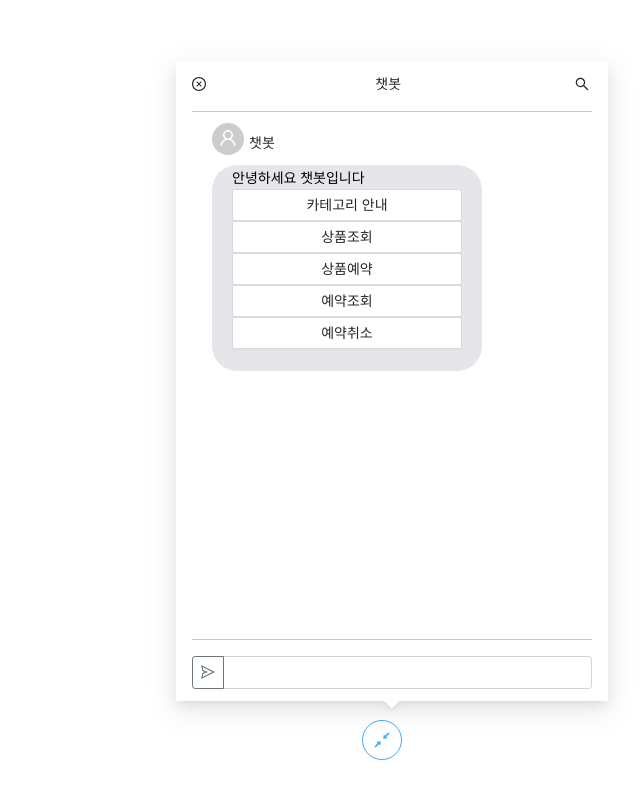
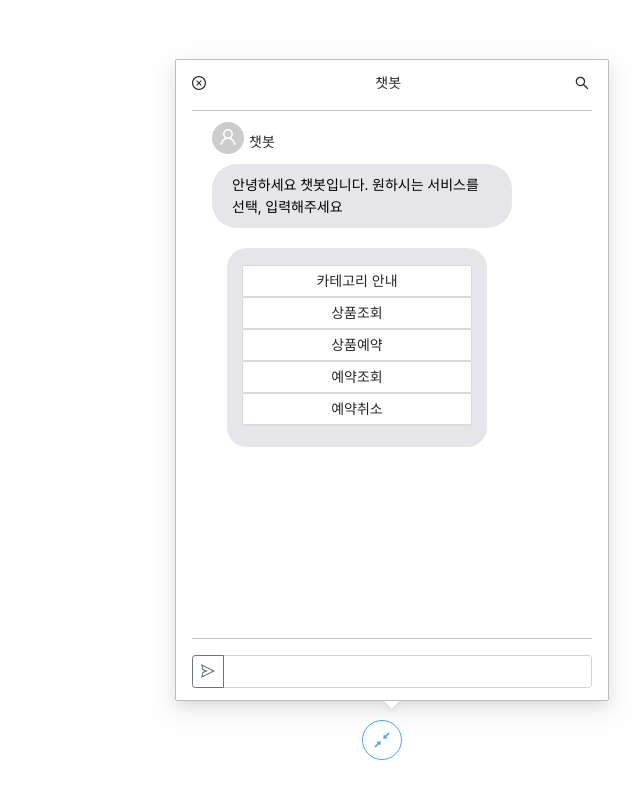
Before and after one commit to moonchanghee/Chat-bot, a React (Create React App) app: page / in a window 1280 px wide. Both pictures are taken after a click on the element 1032 px from the left and 750 px from the top of the page. Shown: the whole page, without its empty margins (640-1280 px from the left). Built offline with nearby package versions, Linux system fonts and the light colour scheme.

Commit message:
category 컴포넌트 수정

```diff
--- a/src/component/button/Button.scss
+++ b/src/component/button/Button.scss
@@ -21,58 +21,8 @@
   // }
 }
 
-.room-list-empty-room {
-  position: absolute;
-  background: #5677f4;
-  color: #fff;
-  padding: 13px;
-  border-radius: 20rem;
-  top: 135px;
-  right: 15px;
-  font-size: 11pt;
-  box-shadow: 2px 2px 3px #d1d1d1;
-  z-index: -1;
+.ant-popover-inner {
+  border: 1px solid #bdbdbd;
+  // border-radius: 20px;
+  border-radius: 30px;
 }
-.room-list-empty-room:after {
-  bottom: 100%;
-  transform: translate(-1px, 3px);
-  left: 240px;
-  border: solid transparent;
-  content: " ";
-  height: 0;
-  width: 0;
-  position: absolute;
-  pointer-events: none;
-  border-color: rgba(56, 77, 157, 0);
-  border-bottom-color: #5677f4;
-  border-width: 11px;
-  margin-left: -20px;
-}
-
-.room-list-empty-room2 {
-  position: absolute;
-  background: #5677f4;
-  color: #fff;
-  padding: 13px;
-  border-radius: 20rem;
-  top: 135px;
-  right: 15px;
-  font-size: 11pt;
-  box-shadow: 2px 2px 3px #d1d1d1;
-  z-index: -1;
-}
-.room-list-empty-room2:after {
-  bottom: 100%;
-  transform: translate(-1px, 3px);
-  left: 240px;
-  border: solid transparent;
-  content: " ";
-  height: 0;
-  width: 0;
-  position: absolute;
-  pointer-events: none;
-  border-color: rgba(56, 77, 157, 0);
-  border-bottom-color: #5677f4;
-  border-width: 11px;
-  margin-left: -20px;
-}
--- a/src/component/chatbot/category/Category.js
+++ b/src/component/chatbot/category/Category.js
@@ -1,23 +1,23 @@
 import React,{useContext} from 'react';
-import { Button, Avatar } from 'antd';
-import { UserOutlined } from '@ant-design/icons';
+import { Button } from 'antd';
 import MessageContext from '../../../context/MessageContext'
+import './Category.scss'
 const Category = () => {
     const value = useContext(MessageContext)
+
     return (
         <>
         <div className="clear"></div>
-        안녕하세요 챗봇입니다
           <div style ={{width : "230px"}}>
-        <Button block onClick = {value.actions.guide}>카테고리 안내</Button>
+        <Button  className="CategoryBtn" id = "CategoryBtn1" block onClick = {value.actions.guide}>카테고리 안내</Button>
         <div className="clear"></div>
-        <Button block onClick = {value.actions.goodsSearch}>상품조회</Button>
+        <Button className="CategoryBtn" block onClick = {value.actions.goodsSearch}>상품조회</Button>
         <div className="clear"></div>
-        <Button block onClick = {value.actions.goodsReser}>상품예약</Button>
+        <Button className="CategoryBtn" block onClick = {value.actions.goodsReser}>상품예약</Button>
         <div className="clear"></div>
-        <Button block onClick = {value.actions.reserSearch}> 예약조회</Button>
+        <Button className="CategoryBtn" block onClick = {value.actions.reserSearch}> 예약조회</Button>
         <div className="clear"></div>
-        <Button style = {{marginBottom : "20px"}}
+        <Button className="CategoryBtn" style = {{marginBottom : "20px"}}
         onClick = {value.actions.cancel} block>예약취소</Button>
         <div className="clear"></div>
         </div>
--- /dev/null
+++ b/src/component/chatbot/category/Category.scss
@@ -0,0 +1,7 @@
+.CategoryBtn {
+  border-radius: 8px;
+}
+
+#CategoryBtn1 {
+  margin-top: 15px;
+}
--- a/src/component/chatbot/message/Message.js
+++ b/src/component/chatbot/message/Message.js
@@ -4,7 +4,11 @@ import MsgContext from '../../../context/MessageContext'
 import "./Message.scss"
 import { UserOutlined } from '@ant-design/icons';
 import Cards from '../card/Card'
+import Category from '../category/Category';
+import { BackTop } from 'antd';
+
 const Message = () => {
+
   const value = useContext(MsgContext)
   const boxs = useRef()
   let i = 1
@@ -16,6 +20,7 @@ const Message = () => {
       //  value.actions.setCardShow(true)
       }
     }, [value.state.msgList])
+
 
     // 상품 조회 카드
     const scrollToBottom = () => {
@@ -57,9 +62,14 @@ const Message = () => {
    ""
 
   }
+  {e.type2 ?
+    <div className = "category">
+    <Category/>
+    </div>:
+    ""
+  }
   </div>
   )}
-
   </div>
    </>
     );
--- a/src/component/chatbot/message/Message.scss
+++ b/src/component/chatbot/message/Message.scss
@@ -4,7 +4,7 @@
 
 .from-me {
   position: relative;
-  padding: 1px 20px;
+  padding: 5px 20px;
   // color: white;
   color: black;
   background: yellow;
@@ -41,7 +41,7 @@
 .from-them {
   float: left;
   position: relative;
-  padding: 2px 20px;
+  padding: 10px 20px;
   background: #e5e5ea;
   border-radius: 25px;
   max-width: 300px;
@@ -64,3 +64,15 @@
   width: 335px;
   height: 200px;
 }
+
+.category {
+  margin-left: 15px;
+  padding-top: 20px;
+  float: left;
+  position: relative;
+  padding: 2px 15px;
+  background: #e5e5ea;
+  border-radius: 20px;
+  max-width: 300px;
+  margin-bottom: 20px;
+}
--- a/src/component/content/Content.js
+++ b/src/component/content/Content.js
@@ -4,6 +4,8 @@ import Messeage from '../chatbot/message/Message'
 import Headers from '../header/Header'
 import Footers from '../footer/Footer'
 import "./Content.scss"
+
+
 const Content = () => {
     const { Header, Footer, Sider, Content } = Layout;
     const { Search } = Input;
--- a/src/context/MessageContext.js
+++ b/src/context/MessageContext.js
@@ -12,12 +12,12 @@ const MsgProvider = ({children }) => {
     const [inputVal, setInputVal] = useState("")
     const [submitVal, setSubmitVal] = useState("")
     const [msgList, setMsgList] = useState([{
-        user:0,msg : <Category></Category>
+        user : 0, msg : "안녕하세요 챗봇입니다. 원하시는 서비스를 선택, 입력해주세요",type : 0 ,type2 : 1
     }])
 
     const onSearch = ()=>{
         setInputVal("")
-        setMsgList(()=>[...msgList, {user:1, msg: inputVal, type : 0}] )
+        setMsgList(()=>[...msgList, {user:1, msg: inputVal, type : 0 ,type2 : 0  }] )
         console.log(msgList)
         const body = {
             data : 1
@@ -26,7 +26,7 @@ const MsgProvider = ({children }) => {
     };
 
     const chatbotMsg = (value) => {
-        setMsgList(()=>[...msgList, {user:0, msg: value ,type : 0}] )
+        setMsgList(()=>[...msgList, {user:0, msg: value ,type : 0 ,type2 : 0}] )
     }
 
     const onChaneVal = (e) => {
@@ -34,22 +34,22 @@ const MsgProvider = ({children }) => {
     }
     const guide = () => {
         console.log("안내")
-        setMsgList( () => [...msgList ,{user : 0, msg : <Category></Category>,type : 0}])
+        setMsgList( () => [...msgList ,{user : 0, msg : "안녕하세요 챗봇입니다. 원하시는 서비스를 선택, 입력해주세요",type : 0 ,type2 : 1}])
     }
 
 
     const goodsSearch = () => {
         console.log("상품조회")
         // setMsgList(() => [...msgList ,{user : 0, msg : <Card></Card>}])
-        setMsgList(() => [...msgList ,{user : 0, msg : <GoodsSearch></GoodsSearch>,type : 0}])
+        setMsgList(() => [...msgList ,{user : 0, msg : <GoodsSearch></GoodsSearch>,type : 0, type2 : 0}])
     }
     const goodsReser = () => {
         console.log("상품예약")
-        setMsgList( () => [...msgList ,{user : 0, msg : "상품예약" ,type : 1}])
+        setMsgList( () => [...msgList ,{user : 0, msg : "상품예약" ,type : 1,type2 : 0 }])
     }
     const reserSearch = () => {
         console.log("예약조회")
-        setMsgList( () => [...msgList ,{user : 0, msg : "예약조회",type : 0}])
+        setMsgList( () => [...msgList ,{user : 0, msg : "예약조회",type : 0,type2 : 0}])
     }
     const cancel = () => {
         console.log("취소")
```
Also changed, not shown: src/component/footer/Footer.js (+1 -16 lines), src/component/footer/Footer.scss (deleted).
